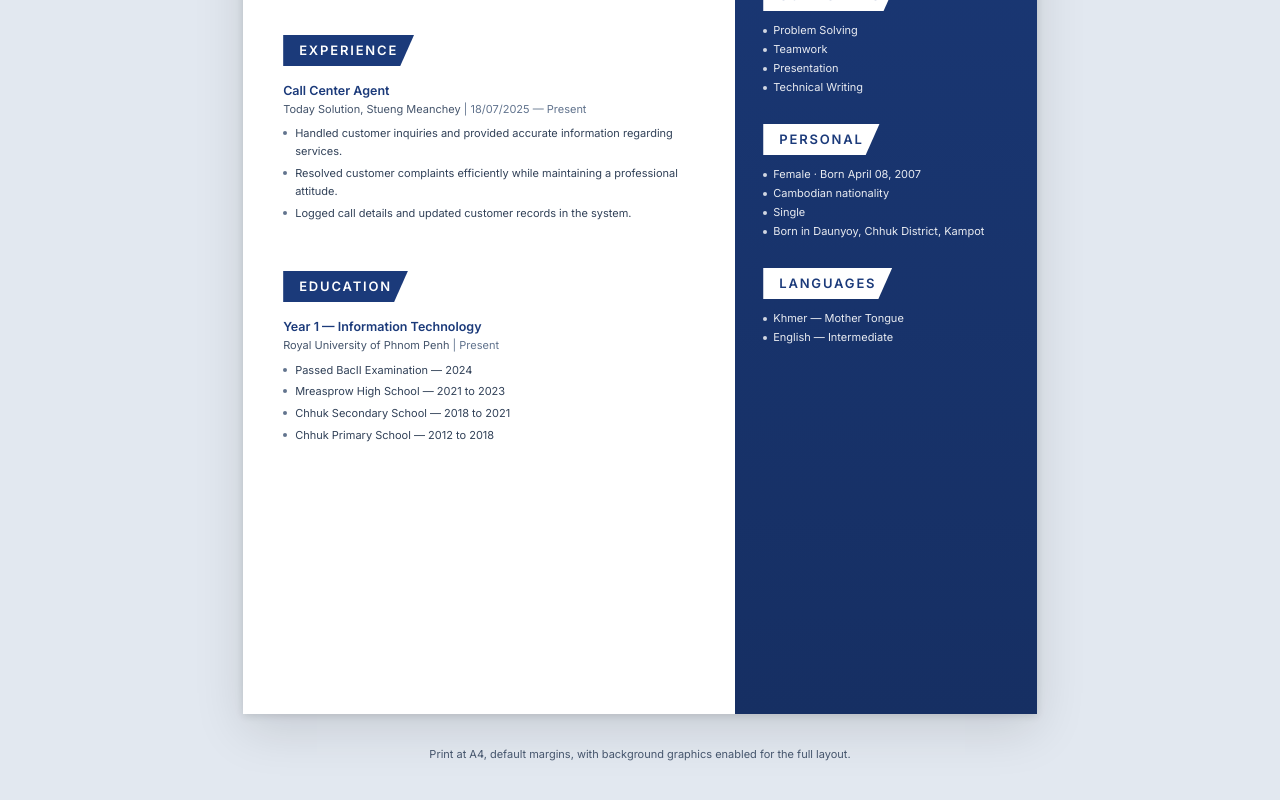
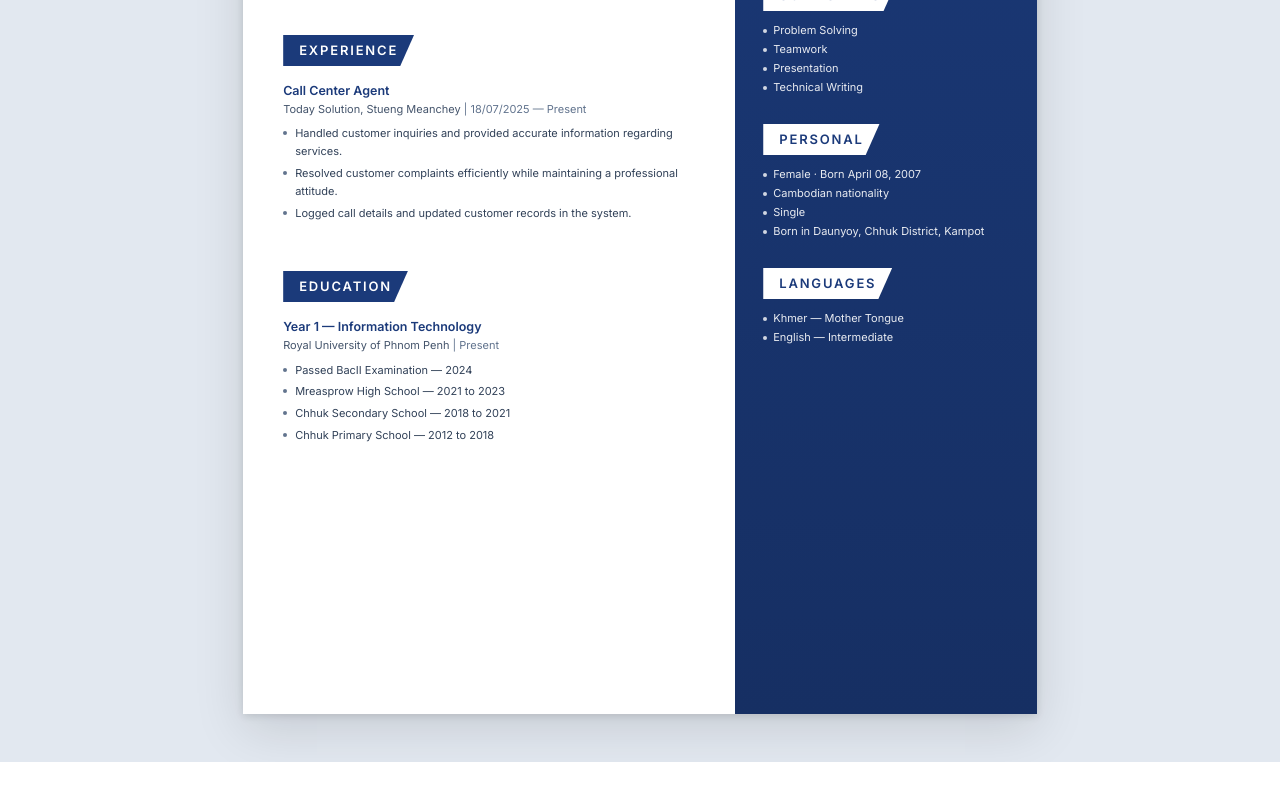
Before and after one commit to versezoo290-pixel/nita-resume, a React (Vite) app: page / in a window 1280 px wide. Shown: the part 521-1321 px from the top of the page. After the commit the page ends 1283 px from the top, so only its background shows below. Built offline with nearby package versions, Linux system fonts and the light colour scheme; no server answers; what @convex-dev/auth would draw is missing.

Commit message:
Freebuff: Print at A4, default margins, with background graphics en...

```diff
--- a/src/pages/Landing.tsx
+++ b/src/pages/Landing.tsx
@@ -254,12 +254,6 @@ export default function Landing() {
           </section>
         </aside>
       </div>
-
-      {/* Bottom hint */}
-      <p className="no-print mx-auto mt-8 max-w-[210mm] text-center text-[11px] text-slate-600">
-        Print at A4, default margins, with background graphics enabled for the
-        full layout.
-      </p>
     </div>
   );
 }
```
